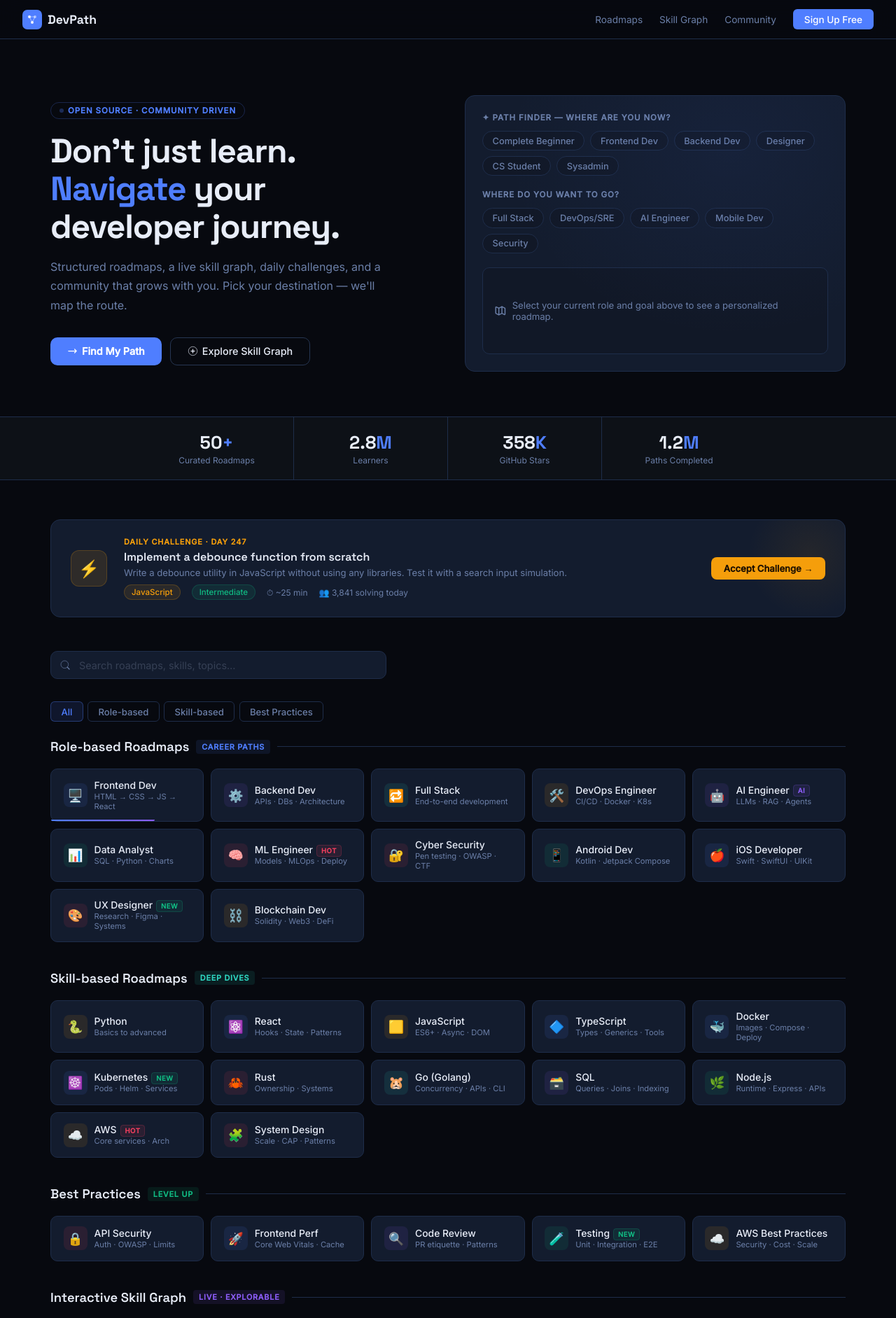
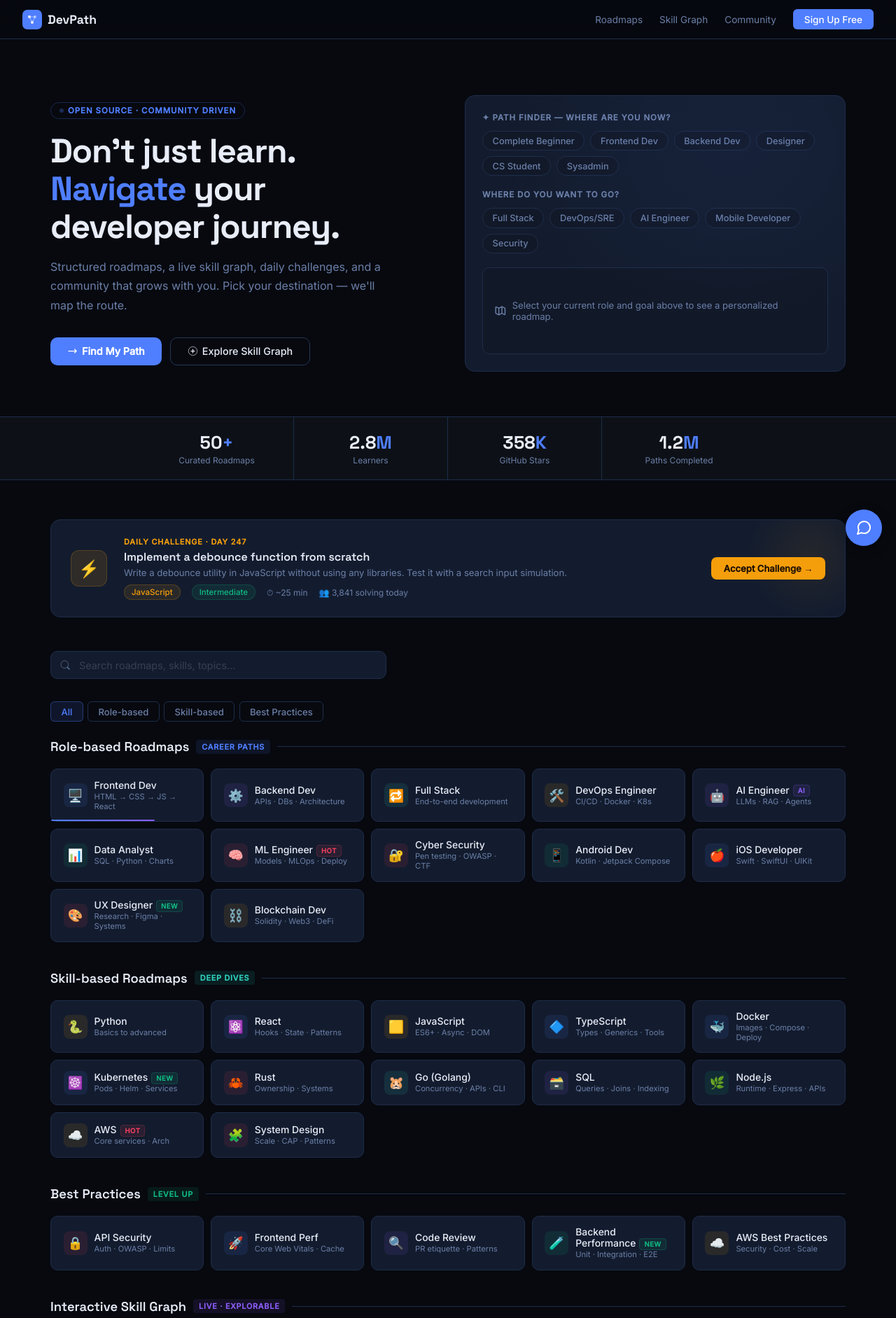
Before and after one commit to goyaldevansh01/project, a plain HTML site: page index.html in a window 1280 px wide. Shown: the top 1883 px of the page at 70% size. Drawn offline with Linux system fonts and the light colour scheme.

Commit message:
Update index.html

```diff
--- a/index.html
+++ b/index.html
@@ -261,7 +261,7 @@ footer a:hover{color:var(--text)}
       <span class="chip" data-goal="fullstack">Full Stack</span>
       <span class="chip" data-goal="devops">DevOps/SRE</span>
       <span class="chip" data-goal="ai">AI Engineer</span>
-      <span class="chip" data-goal="mobile">Mobile Dev</span>
+      <span class="chip" data-goal="mobile">Mobile Developer</span>
       <span class="chip" data-goal="security">Security</span>
     </div>
     <div class="path-result" id="pathResult">
@@ -284,7 +284,7 @@ footer a:hover{color:var(--text)}
 <main class="main">
 
   <!-- DAILY CHALLENGE -->
-  <div class="challenge-banner">
+  <div class="challenge-banner" id="challenge">
     <div class="ch-icon">⚡</div>
     <div class="ch-content">
       <div class="ch-eyebrow">Daily Challenge · Day 247</div>
@@ -322,7 +322,7 @@ footer a:hover{color:var(--text)}
         <a href="roadmap-frontend.html" class="rc" data-tags="frontend html css javascript ui"><div class="rc-icon" style="background:rgba(79,126,255,.1)">🖥️</div><div><div class="rc-name">Frontend Dev</div><div class="rc-sub">HTML → CSS → JS → React</div></div><div class="rc-progress" style="width:68%"></div></a>
         <a href="roadmap-backend.html" class="rc" data-tags="backend api database server"><div class="rc-icon" style="background:rgba(139,92,246,.1)">⚙️</div><div><div class="rc-name">Backend Dev</div><div class="rc-sub">APIs · DBs · Architecture</div></div></a>
         <a href="roadmap-fullstack.html" class="rc" data-tags="fullstack frontend backend"><div class="rc-icon" style="background:rgba(45,212,191,.1)">🔁</div><div><div class="rc-name">Full Stack</div><div class="rc-sub">End-to-end development</div></div></a>
-        <a href="Devops Engineer.html" class="rc" data-tags="devops docker kubernetes cloud cicd"><div class="rc-icon" style="background:rgba(245,158,11,.1)">🛠️</div><div><div class="rc-name">DevOps Engineer</div><div class="rc-sub">CI/CD · Docker · K8s</div></div></a>
+        <a href="devops-engineer.html" class="rc" data-tags="devops docker kubernetes cloud cicd"><div class="rc-icon" style="background:rgba(245,158,11,.1)">🛠️</div><div><div class="rc-name">DevOps Engineer</div><div class="rc-sub">CI/CD · Docker · K8s</div></div></a>
         <a href="roadmap-ai-engineer.html" class="rc" data-tags="ai llm machine learning agents"><div class="rc-icon" style="background:rgba(139,92,246,.1)">🤖</div><div><div class="rc-name">AI Engineer<span class="rc-badge badge-ai">AI</span></div><div class="rc-sub">LLMs · RAG · Agents</div></div></a>
         <a href="roadmap-data-analyst.html" class="rc" data-tags="data sql python visualization analytics"><div class="rc-icon" style="background:rgba(16,185,129,.1)">📊</div><div><div class="rc-name">Data Analyst</div><div class="rc-sub">SQL · Python · Charts</div></div></a>
         <a href="roadmap-machine-learning.html" class="rc" data-tags="machine learning ml deep learning python"><div class="rc-icon" style="background:rgba(244,63,94,.1)">🧠</div><div><div class="rc-name">ML Engineer<span class="rc-badge badge-hot">Hot</span></div><div class="rc-sub">Models · MLOps · Deploy</div></div></a>
@@ -346,7 +346,7 @@ footer a:hover{color:var(--text)}
         <a href="roadmap-kubernetes.html" class="rc" data-tags="kubernetes k8s orchestration cloud"><div class="rc-icon" style="background:rgba(79,126,255,.1)">☸️</div><div><div class="rc-name">Kubernetes<span class="rc-badge badge-new">New</span></div><div class="rc-sub">Pods · Helm · Services</div></div></a>
         <a href="roadmap-rust.html" class="rc" data-tags="rust systems performance low level"><div class="rc-icon" style="background:rgba(244,63,94,.1)">🦀</div><div><div class="rc-name">Rust</div><div class="rc-sub">Ownership · Systems</div></div></a>
         <a href="roadmap-golang.html" class="rc" data-tags="golang go backend concurrency"><div class="rc-icon" style="background:rgba(45,212,191,.1)">🐹</div><div><div class="rc-name">Go (Golang)</div><div class="rc-sub">Concurrency · APIs · CLI</div></div></a>
-        <a href="#" class="rc" data-tags="sql database query relational"><div class="rc-icon" style="background:rgba(139,92,246,.1)">🗃️</div><div><div class="rc-name">SQL</div><div class="rc-sub">Queries · Joins · Indexing</div></div></a>
+        <a href="sql.html" class="rc" data-tags="sql database query relational"><div class="rc-icon" style="background:rgba(139,92,246,.1)">🗃️</div><div><div class="rc-name">SQL</div><div class="rc-sub">Queries · Joins · Indexing</div></div></a>
         <a href="roadmap-nodejs.html" class="rc" data-tags="nodejs node javascript backend runtime"><div class="rc-icon" style="background:rgba(16,185,129,.1)">🌿</div><div><div class="rc-name">Node.js</div><div class="rc-sub">Runtime · Express · APIs</div></div></a>
         <a href="aws.html" class="rc" data-tags="aws cloud amazon infrastructure"><div class="rc-icon" style="background:rgba(245,158,11,.1)">☁️</div><div><div class="rc-name">AWS<span class="rc-badge badge-hot">Hot</span></div><div class="rc-sub">Core services · Arch</div></div></a>
         <a href="roadmap-system.html" class="rc" data-tags="system design architecture distributed scale"><div class="rc-icon" style="background:rgba(244,63,94,.1)">🧩</div><div><div class="rc-name">System Design</div><div class="rc-sub">Scale · CAP · Patterns</div></div></a>
@@ -357,11 +357,11 @@ footer a:hover{color:var(--text)}
     <div data-section="best">
       <div class="sh" style="margin-top:2.5rem"><h2>Best Practices</h2><span class="sh-tag" style="background:rgba(16,185,129,.1);color:var(--mint)">Level up</span><div class="sh-line"></div></div>
       <div class="rg">
-        <a href="#" class="rc" data-tags="api security auth owasp"><div class="rc-icon" style="background:rgba(244,63,94,.1)">🔒</div><div><div class="rc-name">API Security</div><div class="rc-sub">Auth · OWASP · Limits</div></div></a>
-        <a href="#" class="rc" data-tags="performance frontend web vitals"><div class="rc-icon" style="background:rgba(79,126,255,.1)">🚀</div><div><div class="rc-name">Frontend Perf</div><div class="rc-sub">Core Web Vitals · Cache</div></div></a>
-        <a href="#" class="rc" data-tags="code review git collaboration"><div class="rc-icon" style="background:rgba(139,92,246,.1)">🔍</div><div><div class="rc-name">Code Review</div><div class="rc-sub">PR etiquette · Patterns</div></div></a>
-        <a href="#" class="rc" data-tags="testing unit integration tdd"><div class="rc-icon" style="background:rgba(16,185,129,.1)">🧪</div><div><div class="rc-name">Testing<span class="rc-badge badge-new">New</span></div><div class="rc-sub">Unit · Integration · E2E</div></div></a>
-        <a href="#" class="rc" data-tags="aws cloud best practices security"><div class="rc-icon" style="background:rgba(245,158,11,.1)">☁️</div><div><div class="rc-name">AWS Best Practices</div><div class="rc-sub">Security · Cost · Scale</div></div></a>
+        <a href="security.html" class="rc" data-tags="api security auth owasp"><div class="rc-icon" style="background:rgba(244,63,94,.1)">🔒</div><div><div class="rc-name">API Security</div><div class="rc-sub">Auth · OWASP · Limits</div></div></a>
+        <a href="frontentpf.html" class="rc" data-tags="performance frontend web vitals"><div class="rc-icon" style="background:rgba(79,126,255,.1)">🚀</div><div><div class="rc-name">Frontend Perf</div><div class="rc-sub">Core Web Vitals · Cache</div></div></a>
+        <a href="codereview.html" class="rc" data-tags="code review git collaboration"><div class="rc-icon" style="background:rgba(139,92,246,.1)">🔍</div><div><div class="rc-name">Code Review</div><div class="rc-sub">PR etiquette · Patterns</div></div></a>
+        <a href="backendbestperformance.html" class="rc" data-tags="testing unit integration tdd"><div class="rc-icon" style="background:rgba(16,185,129,.1)">🧪</div><div><div class="rc-name">Backend Performance<span class="rc-badge badge-new">New</span></div><div class="rc-sub">Unit · Integration · E2E</div></div></a>
+        <a href="awsbestpratice.html" class="rc" data-tags="aws cloud best practices security"><div class="rc-icon" style="background:rgba(245,158,11,.1)">☁️</div><div><div class="rc-name">AWS Best Practices</div><div class="rc-sub">Security · Cost · Scale</div></div></a>
       </div>
     </div>
   </section>
@@ -391,7 +391,7 @@ footer a:hover{color:var(--text)}
   </section>
   <!-- FEATURES -->
   <div class="sh" style="margin-top:1rem"><h2>Why DevPath?</h2><div class="sh-line"></div></div>
-  <div class="feat-grid">
+  <div class="feat-grid" id="community">
     <div class="feat">
       <div class="feat-ico" style="background:rgba(79,126,255,.1)">🗺️</div>
       <h3>Visual Roadmaps</h3>
@@ -584,5 +584,6 @@ canvas.addEventListener('click',e=>{
 window.addEventListener('resize',resize);
 resize();
 </script>
+<script src="/chat-tutor-widget.js" data-topic="Choosing a developer career path"></script>
 </body>
 </html>
```
